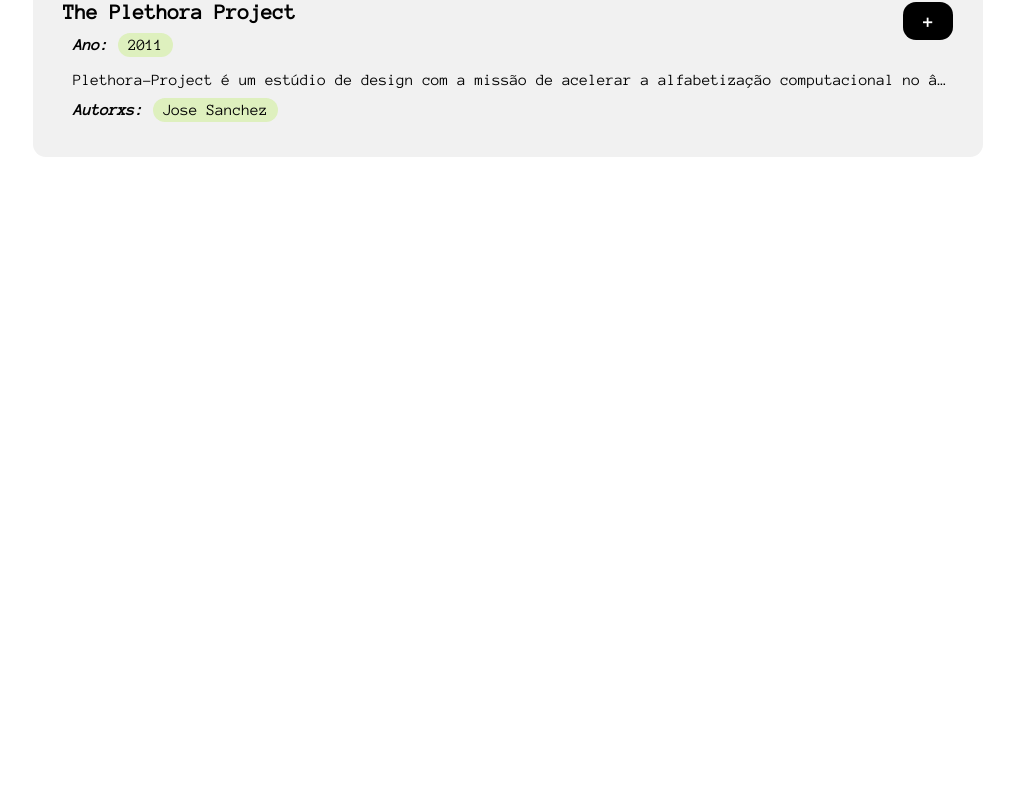
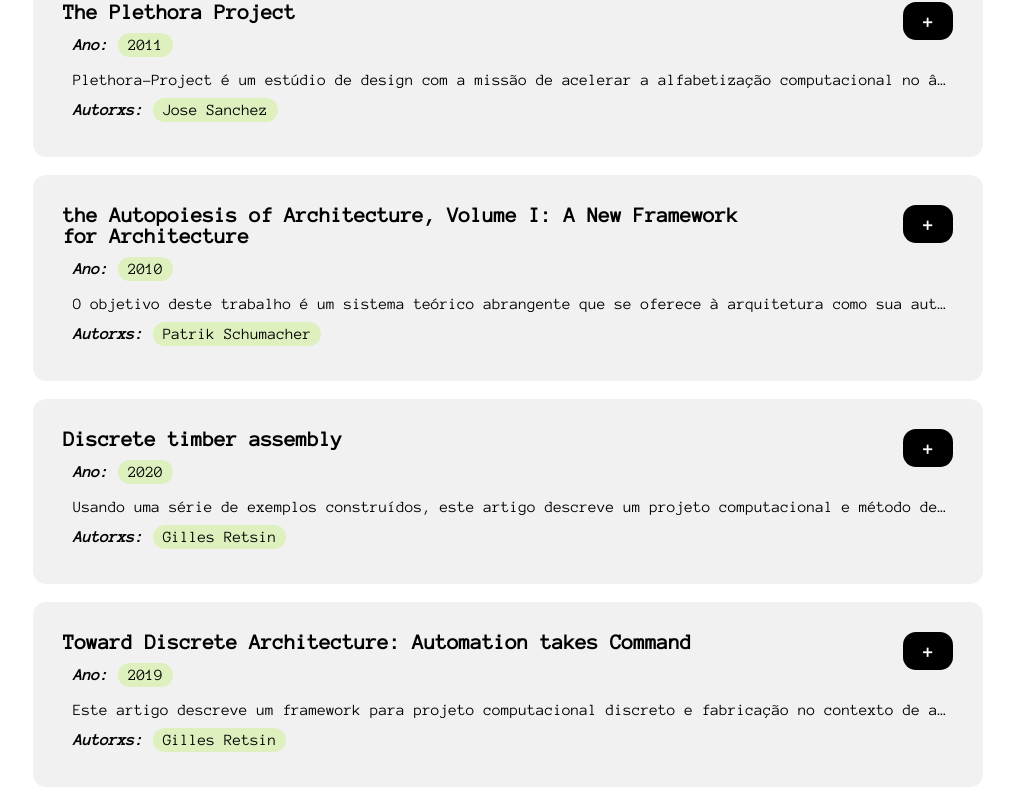
Before and after one commit to daversd/aac, a React (Vite) app: page / in a window 1280 px wide. Shown: the part 1755-2560 px from the top of the page, without its empty margins (267-1280 px from the left). Before the commit the page ends 1930 px from the top, so only its background shows below. Built offline with nearby package versions, Linux system fonts and the light colour scheme.

Commit message:
adicionando conteúdo

```diff
--- a/src/data/acervo.ts
+++ b/src/data/acervo.ts
@@ -171,6 +171,75 @@
     ],
     links: ['https://www.plethora-project.com/'],
     location: [42.3523699, -83.3793885]
+  },
+  {
+    name: 'the Autopoiesis of Architecture, Volume I: A New Framework for Architecture',
+    year: 2010,
+    authors: ['Patrik Schumacher'],
+    abstract: 'O objetivo deste trabalho é um sistema teórico abrangente que se oferece à arquitetura como sua autodescrição abrangente, descrevendo a arquitetura de dentro da arquitetura, em sua constituição interna e em sua relação com seu ambiente social. A premissa aqui é que a arquitetura sempre já se constituiu auto-referencialmente, por meio de seu próprio discurso disciplinar autônomo, A teoria aqui proposta, a teoria da autopoiese arquitetônica, enfoca as comunicações arquitetônicas e “observa” essas comunicações para detectar seus padrões típicos. A teoria analisa como as comunicações individuais dependem e reproduzem estruturas de comunicação como as principais distinções, conceitos, valores, estilos, métodos e mídia da disciplina. O livro apresenta, assim, uma análise do discurso da disciplina. Mas a teoria da autopoiese arquitetônica não é concebida como uma teoria científica sobre a arquitetura, escrita de fora. Em vez disso, é uma intervenção teórica de dentro da arquitetura, tentando intervir na trajetória comunicativa contínua da arquitetura, refletindo os padrões de comunicação em evolução da arquitetura em relação ao seu domínio de tarefa social. O texto – se for bem-sucedido – pode funcionar como autodescrição da arquitetura porque descreve, avalia criticamente e aprimora a totalidade discursiva da arquitetura a partir do meio do discurso arquitetônico contemporâneo.',
+    types: [
+      EntryType.Texto,
+      EntryType.Livro
+    ],
+    keywords: [
+      'teoria',
+      'autopoiesis'
+    ],
+    links: [
+      'http://www.patrikschumacher.com/Texts/The%20Autopoiesis%20of%20Architecture_Introduction%20to%20Vol%201.htm'
+    ],
+    location: [51.507666, -0.126519]
+  },
+  {
+    name: 'Discrete timber assembly',
+    year: 2020,
+    authors: ['Gilles Retsin'],
+    abstract: 'Usando uma série de exemplos construídos, este artigo descreve um projeto computacional e método de fabricação para composições de components de madeira, com base na noção do discreto. Esta pesquisa tenta combinar aspectos do campo de Materiais Digitais e Matéria Programável com o campo arquitetônico de Pré-fabricação e Modularidade. Embora esses dois campos estejam em extremos opostos do espectro em termos de escala e operação funcional, esta pesquisa propõe que muitas das propriedades e desafios são transferíveis. Este artigo foi desenvolvido para o Fabricate 2020',
+    types: [
+      EntryType.Texto,
+      EntryType.Artigo
+    ],
+    keywords: [
+      'robótica',
+      'fabricação digital',
+      'habitação',
+      'madeira',
+      'design digital',
+      'discreto',
+      'matéria programável'
+    ],
+    links: [
+      'https://www.academia.edu/43206009/Discrete_Timber_Assembly_FABRICATE_2020'
+    ],
+    location: [51.507666, -0.126519]
+  },
+  {
+    name: 'Toward Discrete Architecture: Automation takes Command',
+    year: 2019,
+    authors: ['Gilles Retsin'],
+    abstract: 'Este artigo descreve um framework para projeto computacional discreto e fabricação no contexto de automação. Enquanto o design e a fabricação digital são noções técnicas, a automação imediatamente tem repercussões sociais e políticas. A automação relaciona-se com a industrialização e a mecanização - permitindo reconectar historicamente o digital enquanto contorna as décadas pós-modernas, desconstrutivistas ou paramétricas. Usando uma série de protótipos construídos com madeira, este artigo descreverá como as tecnologias combinadas de automação e o discreto permitem eficiências técnicas e novos interesses arquitetônicos. Ambos os projetos são baseados em materiais de CLT / compensado, cortados e dobrados em elementos maiores, que são então montados em estruturas funcionais. Ambos os projetos também são fragmentos de blocos habitacionais maiores. Blocos de construção discretos são apresentados de uma perspectiva técnica como ocupando um espaço entre a matéria programável e a pré-fabricação modular. A madeira é identificada como um material ideal para construção discreta automatizada. A partir de uma perspectiva arquitetônica, o artigo discute as implicações de uma arquitetura baseada em partes que permanecem autônomas do todo. Este trabalho foi desenvolvido para o ACADIA 2019',
+    types: [
+      EntryType.Texto,
+      EntryType.Artigo
+    ],
+    keywords: [
+      'robótica',
+      'fabricação digital',
+      'habitação',
+      'madeira',
+      'design digital',
+      'discreto',
+      'matéria programável',
+      'teoria',
+      'modular',
+      'automação',
+      'aceleracionismo',
+      'tectônica'
+    ],
+    links: [
+      'https://www.academia.edu/41060237/Toward_Discrete_Architecture_Automation_takes_Command_ACADIA_2019'
+    ],
+    location: [51.507666, -0.126519]
   }
 ];
 
```
Also changed, not shown: public/to-add.md (+1 -3 lines).
